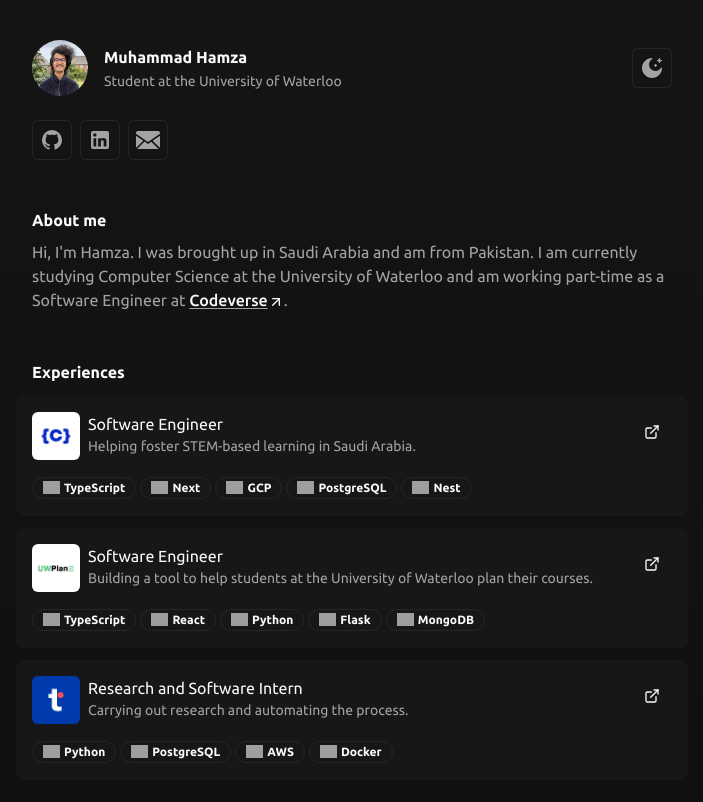
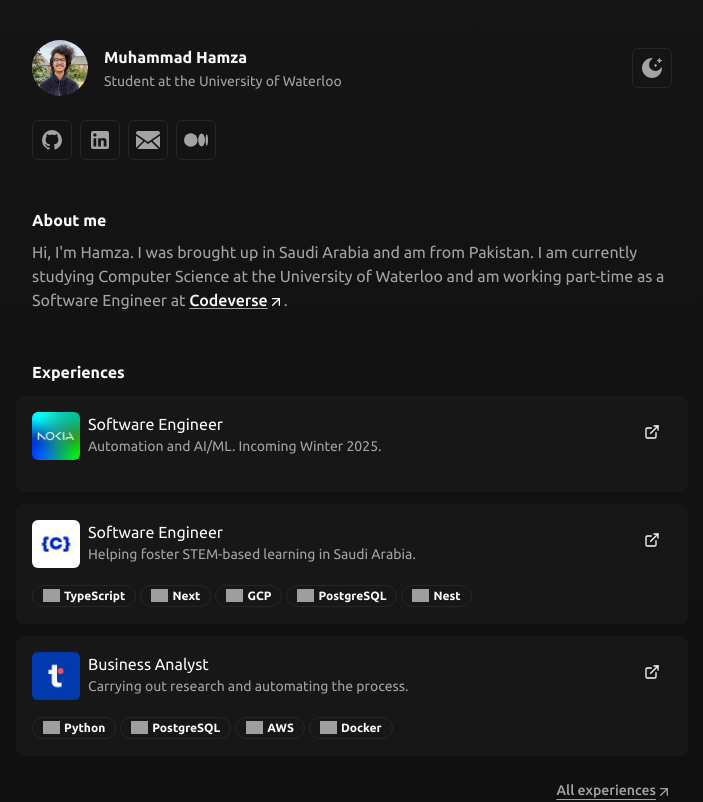
Before and after one commit to Muh-Hamza-99/muhhamza, a Next.js app: page / in a window 1280 px wide. Shown: the top 802 px of the page, without its empty margins (288-991 px from the left). Built offline with nearby package versions, Linux system fonts and the light colour scheme; grey boxes are pictures that could not be loaded.

Commit message:
Adding nokia experience and medium link

```diff
--- a/src/components/icons.tsx
+++ b/src/components/icons.tsx
@@ -11,6 +11,7 @@ export const Icons = {
     github: (props: LucideProps) => (<svg xmlns="http://www.w3.org/2000/svg" width="24" height="24" viewBox="0 0 24 24" {...props}><path fill="currentColor" d="M12 2A10 10 0 0 0 2 12c0 4.42 2.87 8.17 6.84 9.5c.5.08.66-.23.66-.5v-1.69c-2.77.6-3.36-1.34-3.36-1.34c-.46-1.16-1.11-1.47-1.11-1.47c-.91-.62.07-.6.07-.6c1 .07 1.53 1.03 1.53 1.03c.87 1.52 2.34 1.07 2.91.83c.09-.65.35-1.09.63-1.34c-2.22-.25-4.55-1.11-4.55-4.92c0-1.11.38-2 1.03-2.71c-.1-.25-.45-1.29.1-2.64c0 0 .84-.27 2.75 1.02c.79-.22 1.65-.33 2.5-.33c.85 0 1.71.11 2.5.33c1.91-1.29 2.75-1.02 2.75-1.02c.55 1.35.2 2.39.1 2.64c.65.71 1.03 1.6 1.03 2.71c0 3.82-2.34 4.66-4.57 4.91c.36.31.69.92.69 1.85V21c0 .27.16.59.67.5C19.14 20.16 22 16.42 22 12A10 10 0 0 0 12 2Z"></path></svg>),
     linkedin: (props: LucideProps) => (<svg xmlns="http://www.w3.org/2000/svg" width="24" height="24" viewBox="0 0 24 24" {...props}><path fill="currentColor" d="M19 3a2 2 0 0 1 2 2v14a2 2 0 0 1-2 2H5a2 2 0 0 1-2-2V5a2 2 0 0 1 2-2h14m-.5 15.5v-5.3a3.26 3.26 0 0 0-3.26-3.26c-.85 0-1.84.52-2.32 1.3v-1.11h-2.79v8.37h2.79v-4.93c0-.77.62-1.4 1.39-1.4a1.4 1.4 0 0 1 1.4 1.4v4.93h2.79M6.88 8.56a1.68 1.68 0 0 0 1.68-1.68c0-.93-.75-1.69-1.68-1.69a1.69 1.69 0 0 0-1.69 1.69c0 .93.76 1.68 1.69 1.68m1.39 9.94v-8.37H5.5v8.37h2.77Z"></path></svg>),
     sun: Sun,
+    medium: (props: LucideProps) => (<svg xmlns="http://www.w3.org/2000/svg" viewBox="0 0 1770 1000" {...props}><circle fill="currentColor" cx="500" cy="500" r="500"/><ellipse fill="currentColor" ry="475" rx="250" cy="501" cx="1296"/><ellipse fill="currentColor" cx="1682" cy="502" rx="88" ry="424"/></svg>),
     moon: (props: LucideProps) => (<svg xmlns="http://www.w3.org/2000/svg" width="24" height="24" viewBox="0 0 24 24" {...props}><path fill="currentColor" d="M19.9 2.307a.483.483 0 0 0-.9 0l-.43 1.095a.484.484 0 0 1-.272.274l-1.091.432a.486.486 0 0 0 0 .903l1.091.432a.48.48 0 0 1 .272.273L19 6.81c.162.41.74.41.9 0l.43-1.095a.484.484 0 0 1 .273-.273l1.091-.432a.486.486 0 0 0 0-.903l-1.091-.432a.484.484 0 0 1-.273-.274zM16.033 8.13a.483.483 0 0 0-.9 0l-.157.399a.484.484 0 0 1-.272.273l-.398.158a.486.486 0 0 0 0 .903l.398.157c.125.05.223.148.272.274l.157.399c.161.41.739.41.9 0l.157-.4a.484.484 0 0 1 .272-.273l.398-.157a.486.486 0 0 0 0-.903l-.398-.158a.484.484 0 0 1-.272-.273z" /><path fill="currentColor" d="M12 22c5.523 0 10-4.477 10-10c0-.463-.694-.54-.933-.143a6.5 6.5 0 1 1-8.924-8.924C12.54 2.693 12.463 2 12 2C6.477 2 2 6.477 2 12s4.477 10 10 10"/></svg>),
     email: (props: LucideProps) => (<svg xmlns="http://www.w3.org/2000/svg" width="1em" height="1em" viewBox="0 0 20 20" {...props}><path fill="currentColor" fillRule="evenodd" d="m7.172 11.334l2.83 1.935l2.728-1.882l6.115 6.033c-.161.052-.333.08-.512.08H1.667c-.22 0-.43-.043-.623-.12zM20 6.376v9.457c0 .247-.054.481-.15.692l-5.994-5.914zM0 6.429l6.042 4.132l-5.936 5.858A1.663 1.663 0 0 1 0 15.833zM18.333 2.5c.92 0 1.667.746 1.667 1.667v.586L9.998 11.648L0 4.81v-.643C0 3.247.746 2.5 1.667 2.5z"/></svg>),
     externalLink: ExternalLink,
--- a/src/config.tsx
+++ b/src/config.tsx
@@ -71,6 +71,11 @@ export const CONFIG: Config = {
             url: "mailto:muhammad.hamzaasad@gmail.com",
             icon: "email",
         },
+        {
+            name: "Medium",
+            url: "https://medium.com/@muhammad.hamzaasad",
+            icon: "medium",
+        }
     ],
     description: (
         <>
@@ -89,6 +94,14 @@ export const CONFIG: Config = {
     ),
     descriptionRaw: `Hi, I'm Hamza. I was brought up in Saudi Arabia and am from Pakistan. I am currently studying Computer Science at the University of Waterloo and am working part-time as a Software Engineer at Codeverse.`,
     experiences: [
+        {
+            name: "Software Engineer",
+            image: "/images/nokia.jpeg",
+            description: "Automation and AI/ML. Incoming Winter 2025.",
+            url: "https://www.nokia.com/",
+            tags: [],
+            featured: true,
+        },
         {
             name: "Software Engineer",
             image: "/images/codeverse.jpeg",
@@ -115,10 +128,10 @@ export const CONFIG: Config = {
                 { name: "Flask", icon: "flask" },
                 { name: "MongoDB", icon: "mongodb" },
             ],
-            featured: true,
+            featured: false,
         },
         {
-            name: "Research and Software Intern",
+            name: "Business Analyst",
             image: "/images/twimbit.jpeg",
             description: "Carrying out research and automating the process.",
             url: "https://twimbit.com",
```
Also changed, not shown: public/images/nokia.jpeg (added), public/images/uwplanr.png.
